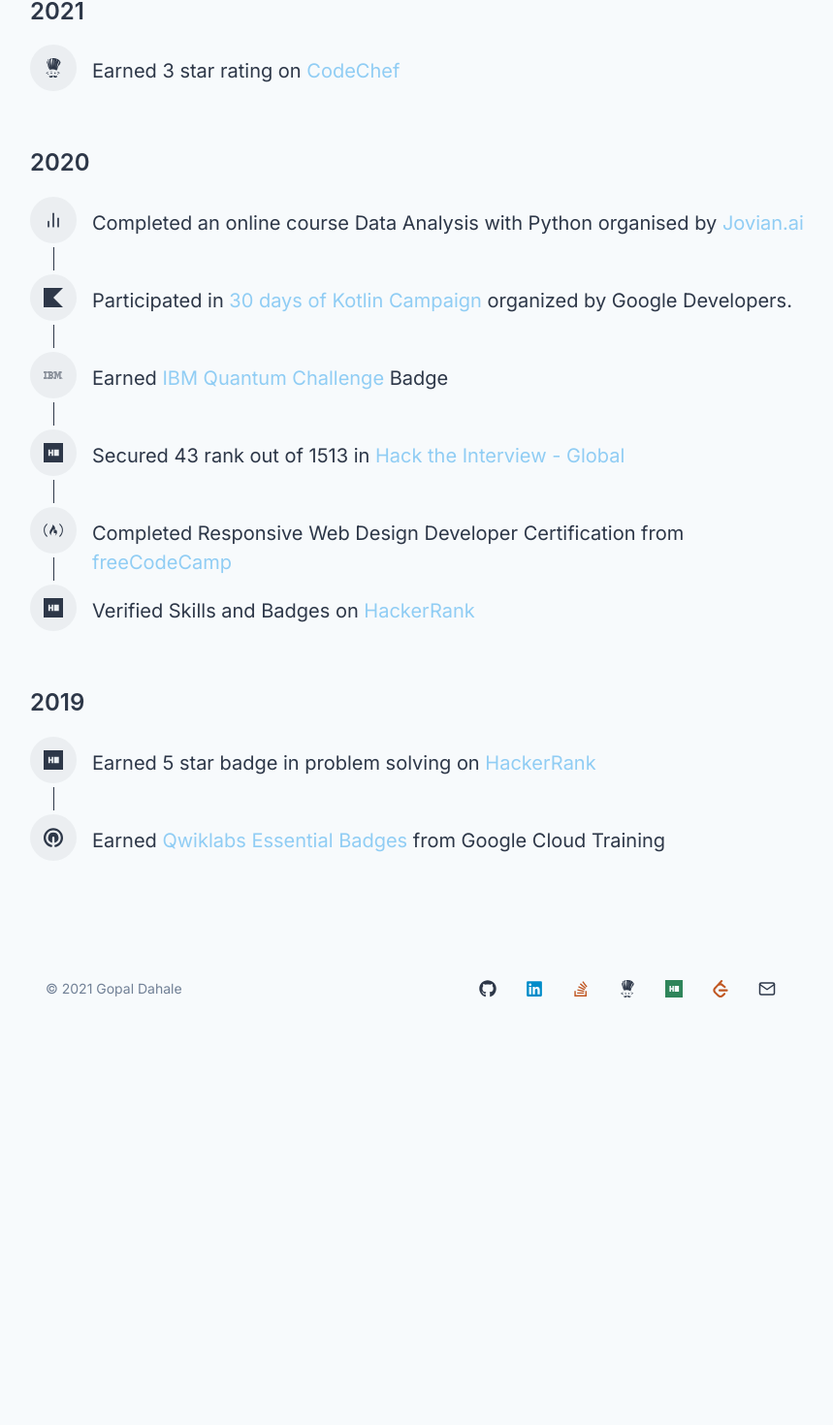
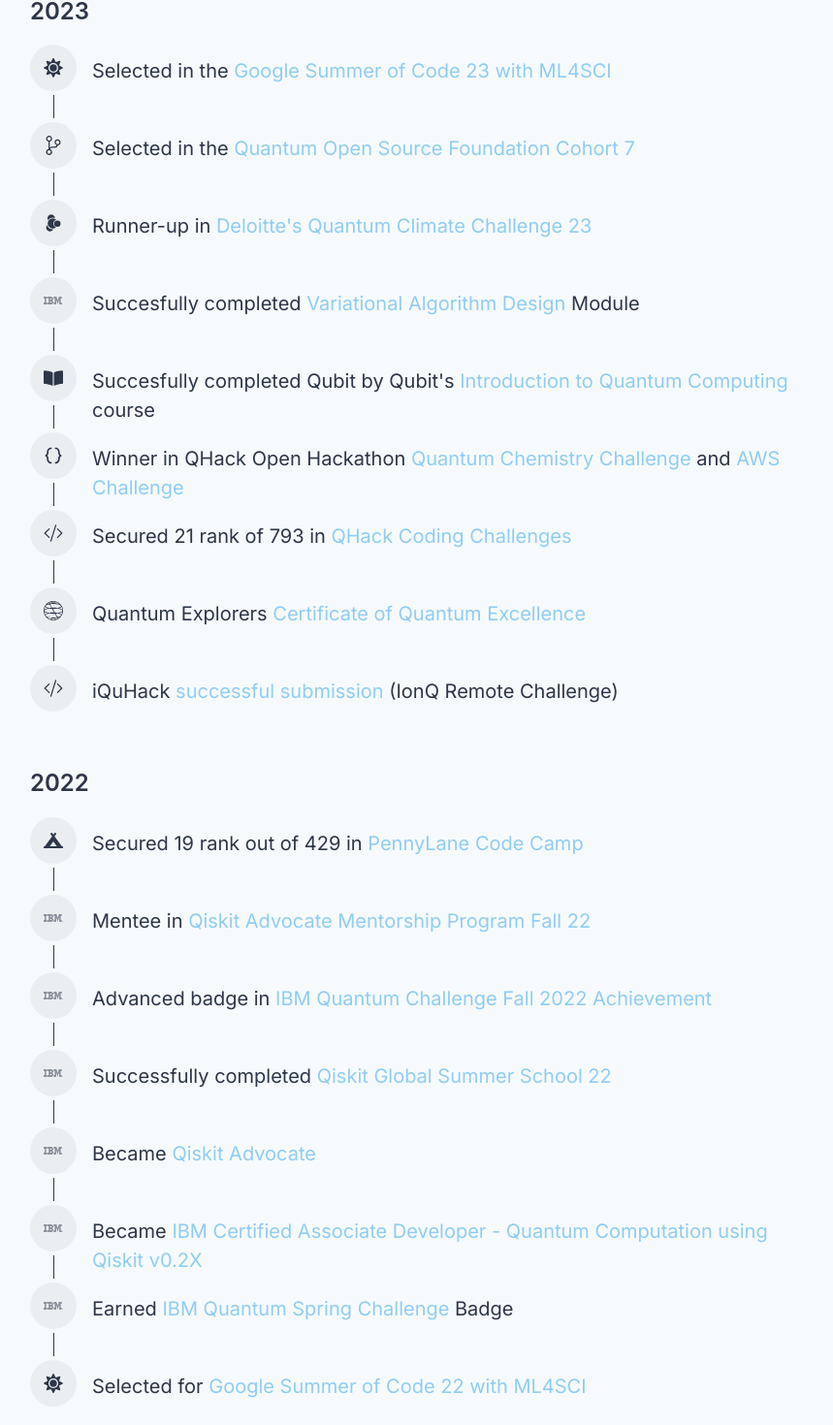
Before and after one commit to Gopal-Dahale/Gopal-Dahale.github.io, a Next.js app: page /achievements in a window 1280 px wide. Shown: the part 196-1666 px from the top of the page at 97% size, without its empty margins (209-1068 px from the left). Before the commit the page ends 1256 px from the top, so only its background shows below. Built offline with nearby package versions, Linux system fonts and the light colour scheme; no server answers.

Commit message:
Updated achievements

```diff
--- a/components/achievements/achievements.js
+++ b/components/achievements/achievements.js
@@ -6,8 +6,12 @@
 
 // Icons
 import { FiBarChart2 } from 'react-icons/fi'
-import { SiQwiklabs, SiHackerrank, SiIbm, SiKotlin, SiCodechef } from 'react-icons/si'
-import { FaFreeCodeCamp } from 'react-icons/fa'
+import { SiQwiklabs, SiHackerrank, SiIbm, SiKotlin, SiCodechef, SiQiskit } from 'react-icons/si'
+import { FaFreeCodeCamp, FaSun, FaCampground, FaBookOpen } from 'react-icons/fa'
+import {BsCodeSlash} from 'react-icons/bs'
+import { BiCodeCurly } from 'react-icons/bi'
+import { GiMolecule} from 'react-icons/gi'
+import { VscSourceControl } from 'react-icons/vsc'
 
 // Custom Components
 import TimelineItem from './Timeline'
@@ -22,6 +26,7 @@
   </NextLink>
 )
 
+
 /* ------------------------ Component ------------------------ */
 const Achievements = () => (
   <PageSlideFade>
@@ -31,6 +36,203 @@
       </Header>
     </Box>
     <VStack textAlign="start" align="start" mb={5}>
+
+    <Box>
+        <Heading fontSize="2xl" fontWeight="600" my={5}>
+          2023
+        </Heading>
+        <Box>
+
+        <TimelineItem icon={FaSun}>
+            Selected in the
+            <ExternalLink
+              color="blue.200"
+              url=""
+              text=" Google Summer of Code 23 with ML4SCI"
+              target="_blank"
+            />
+          </TimelineItem>
+
+
+        <TimelineItem icon={VscSourceControl}>
+            Selected in the
+            <ExternalLink
+              color="blue.200"
+              url=""
+              text=" Quantum Open Source Foundation Cohort 7"
+              target="_blank"
+            />
+          </TimelineItem>
+
+        <TimelineItem icon={GiMolecule}>
+            Runner-up in
+            <ExternalLink
+              color="blue.200"
+              url="https://app.ekipa.de/challenges/deloitte-quantum-23/brief"
+              text=" Deloitte's Quantum Climate Challenge 23"
+              target="_blank"
+            />
+          </TimelineItem>
+
+        <TimelineItem icon={SiIbm}>
+            Succesfully completed
+            <ExternalLink
+              color="blue.200"
+              url="https://www.credly.com/badges/79ef7ec5-08c6-4cfa-8c35-d37286c018e2/public_url"
+              text=" Variational Algorithm Design "
+              target="_blank"
+            />
+            Module
+          </TimelineItem>
+
+          <TimelineItem icon={FaBookOpen}>
+            Succesfully completed Qubit by Qubit's
+            <ExternalLink
+              color="blue.200"
+              url="https://verified.sertifier.com/en/verify/54756615694912/"
+              text=" Introduction to Quantum Computing "
+              target="_blank"
+            />
+            course
+          </TimelineItem>
+
+
+          <TimelineItem icon={BiCodeCurly}>
+            Winner in QHack Open Hackathon
+            <ExternalLink
+              color="blue.200"
+              url="https://drive.google.com/file/d/1RAAjDUDqbbrzIYPTJPdWUnUF0bOguV-g/view"
+              text=" Quantum Chemistry Challenge "
+              target="_blank"
+            />
+            and
+            <ExternalLink
+              color="blue.200"
+              url="https://drive.google.com/file/d/1w9YmwXNT9fjFBVrl6r3sGSsagatQL9bJ/view"
+              text=" AWS Challenge"
+              target="_blank"
+            />
+          </TimelineItem>
+
+
+
+        <TimelineItem icon={BsCodeSlash}>
+            Secured 21 rank of 793 in
+            <ExternalLink
+              color="blue.200"
+              url="https://qhack.ai/"
+              text=" QHack Coding Challenges"
+              target="_blank"
+            />
+          </TimelineItem>
+
+
+        <TimelineItem icon={SiQiskit}>
+            Quantum Explorers
+            <ExternalLink
+              color="blue.200"
+              url="https://drive.google.com/file/d/1xoeAxj4N4SMggAOZTtThcucI0boMDypI/view"
+              text=" Certificate of Quantum Excellence"
+              target="_blank"
+            />
+          </TimelineItem>
+
+          <TimelineItem icon={BsCodeSlash} skipTrail>
+            iQuHack
+            <ExternalLink
+              color="blue.200"
+              url="https://drive.google.com/file/d/1E6b1CosAnNUjJpQn9zYygjmb4th_kQ-b/view"
+              text=" successful submission "
+              target="_blank"
+            />
+            (IonQ Remote Challenge)
+          </TimelineItem>
+
+
+        </Box>
+      </Box>
+
+    <Box>
+        <Heading fontSize="2xl" fontWeight="600" my={5}>
+          2022
+        </Heading>
+        <Box>
+          <TimelineItem icon={FaCampground}>
+            Secured 19 rank out of 429 in
+            <ExternalLink
+              color="blue.200"
+              url="https://codecamp.xanadu.ai/"
+              text=" PennyLane Code Camp"
+              target="_blank"
+            />
+          </TimelineItem>
+          <TimelineItem icon={SiIbm}>
+            Mentee in
+            <ExternalLink
+              color="blue.200"
+              url="https://www.credly.com/badges/753352aa-64c2-4cde-a85c-a61f68dbb976/public_url"
+              text=" Qiskit Advocate Mentorship Program Fall 22"
+              target="_blank"
+            />
+          </TimelineItem>
+          <TimelineItem icon={SiIbm}>
+            Advanced badge in
+            <ExternalLink
+              color="blue.200"
+              url="https://www.credly.com/badges/97d76c09-1e5b-4446-8fd9-874f6c7e2d14/public_url"
+              text=" IBM Quantum Challenge Fall 2022 Achievement"
+              target="_blank"
+            />
+          </TimelineItem>
+          <TimelineItem icon={SiIbm}>
+            Successfully completed
+            <ExternalLink
+              color="blue.200"
+              url="https://www.credly.com/badges/5f68cecd-3cc4-4d01-8363-c9fa4b452331/public_url"
+              text=" Qiskit Global Summer School 22"
+              target="_blank"
+            />
+          </TimelineItem>
+          <TimelineItem icon={SiIbm}>
+            Became
+            <ExternalLink
+              color="blue.200"
+              url="https://www.credly.com/badges/b2426e47-db32-49ef-bd24-40cb51ff637f/public_url"
+              text=" Qiskit Advocate"
+              target="_blank"
+            />
+          </TimelineItem>
+          <TimelineItem icon={SiIbm}>
+            Became
+            <ExternalLink
+              color="blue.200"
+              url="https://www.credly.com/badges/3ae61f77-2fd0-419b-863f-1d0cd070bf13/public_url"
+              text=" IBM Certified Associate Developer - Quantum Computation using Qiskit v0.2X"
+              target="_blank"
+            />
+          </TimelineItem>
+          <TimelineItem icon={SiIbm}>
+            Earned
+            <ExternalLink
+              color="blue.200"
+              url="https://www.credly.com/badges/62cf82ba-cc6f-4e48-9598-ad6196c67580/public_url"
+              text=" IBM Quantum Spring Challenge "
+              target="_blank"
+            />
+            Badge
+          </TimelineItem>
+          <TimelineItem icon={FaSun} skipTrail>
+            Selected for
+            <ExternalLink
+              color="blue.200"
+              url="https://summerofcode.withgoogle.com/archive/2022/projects/0gbpQgKv"
+              text=" Google Summer of Code 22 with ML4SCI"
+              target="_blank"
+            />
+          </TimelineItem>
+        </Box>
+      </Box>
+
       <Box>
         <Heading fontSize="2xl" fontWeight="600" my={5}>
           2021
@@ -75,7 +277,7 @@
             Earned
             <ExternalLink
               color="blue.200"
-              url="https://www.credly.com/badges/db3418b1-9857-46bd-9663-4e5b68ac1552/linked_in"
+              url="https://www.credly.com/badges/db3418b1-9857-46bd-9663-4e5b68ac1552/public_url"
               text=" IBM Quantum Challenge "
               target="_blank"
             />
```
